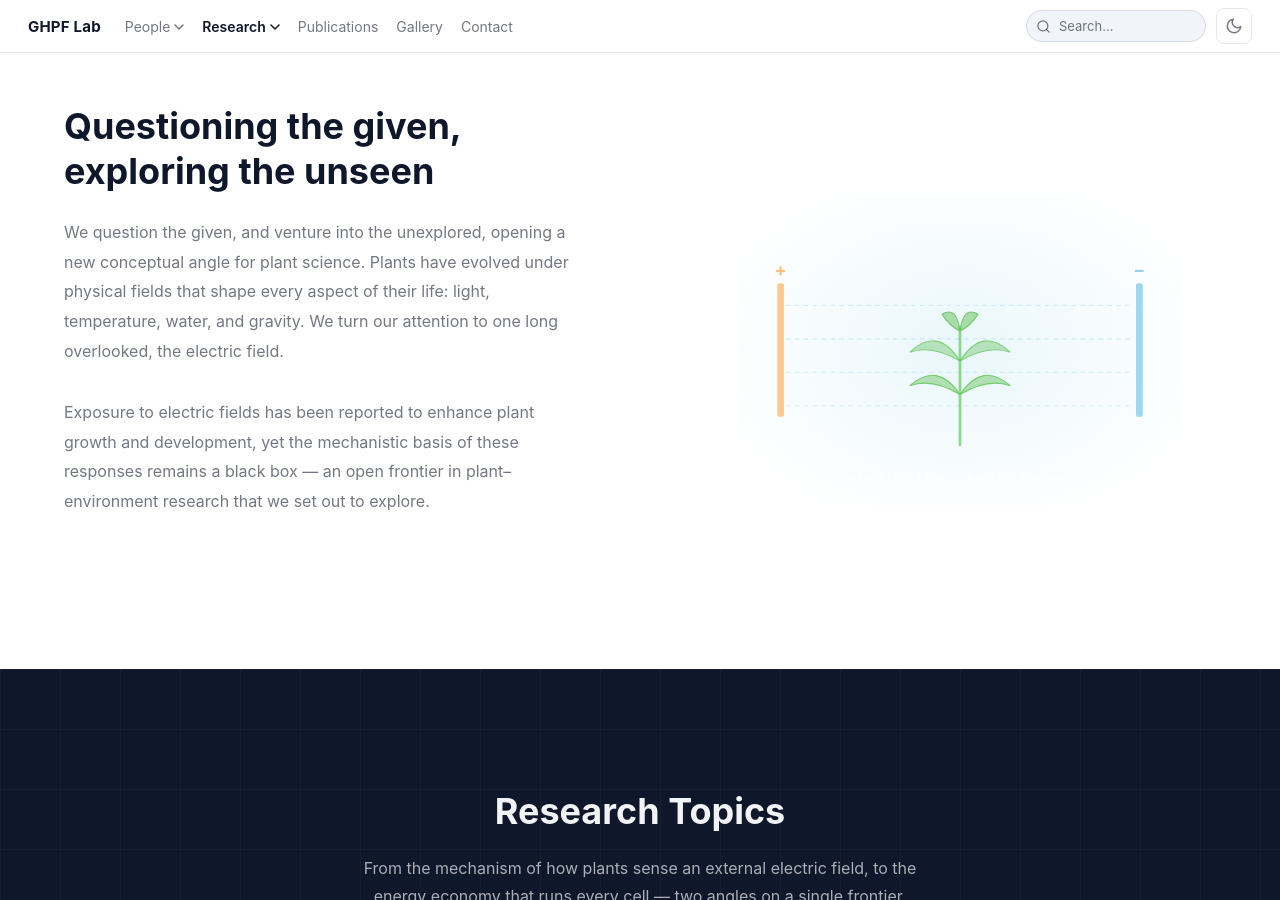
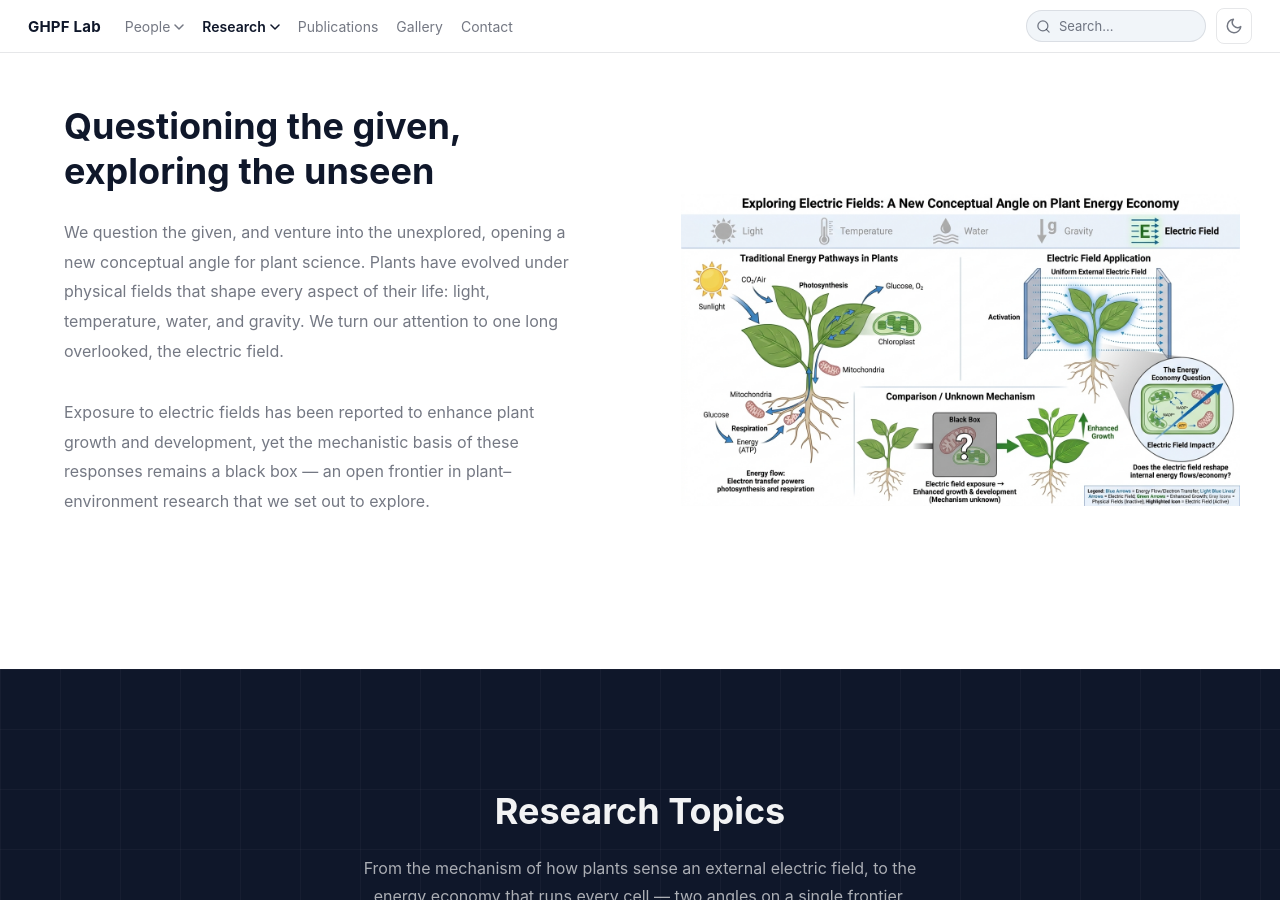
Before and after one commit to snughpf-alt/ghpf-lab-web-final-2, a Jekyll site: the page built from research/electric-fields.md, in a window 1280 px wide and 900 px high, scrolled down 575 px. Built offline with Jekyll 4.4.1, drawn with Linux system fonts in a browser that asks for light colours; some web fonts are replaced.

Commit message:
Use Electric.png as main overview image on Electric Field research page

```diff
--- a/research/electric-fields.md
+++ b/research/electric-fields.md
@@ -56,45 +56,7 @@ title: Electric Field Biology
     <p class="rd-overview-split__desc">Exposure to electric fields has been reported to enhance plant growth and development, yet the mechanistic basis of these responses remains a black box — an open frontier in plant–environment research that we set out to explore.</p>
   </div>
   <div class="rd-overview-split__visual" style="background:transparent;padding:24px">
-    <svg viewBox="0 0 400 280" fill="none" xmlns="http://www.w3.org/2000/svg" class="rd-overview-split__illustration" style="width:100%;height:100%">
-      <!-- Soft radial backdrop -->
-      <defs>
-        <radialGradient id="ef-bg" cx="50%" cy="50%" r="60%">
-          <stop offset="0%" stop-color="rgba(140,210,235,.18)"/>
-          <stop offset="100%" stop-color="rgba(140,210,235,0)"/>
-        </radialGradient>
-      </defs>
-      <rect x="0" y="0" width="400" height="280" fill="url(#ef-bg)"/>
-
-      <!-- Two electrode plates -->
-      <rect x="36" y="80" width="6" height="120" rx="2" fill="rgba(255,180,100,.7)"/>
-      <rect x="358" y="80" width="6" height="120" rx="2" fill="rgba(140,210,235,.85)"/>
-      <text x="39" y="74" text-anchor="middle" fill="rgba(255,180,100,.85)" font-size="16" font-weight="700">+</text>
-      <text x="361" y="74" text-anchor="middle" fill="rgba(140,210,235,.95)" font-size="16" font-weight="700">−</text>
-
-      <!-- Field lines between electrodes -->
-      <path d="M44 100 C 140 100, 260 100, 356 100" stroke="rgba(140,210,235,.35)" stroke-width="1" fill="none" stroke-dasharray="4 4"/>
-      <path d="M44 130 C 140 130, 260 130, 356 130" stroke="rgba(140,210,235,.4)" stroke-width="1" fill="none" stroke-dasharray="4 4"/>
-      <path d="M44 160 C 140 160, 260 160, 356 160" stroke="rgba(140,210,235,.4)" stroke-width="1" fill="none" stroke-dasharray="4 4"/>
-      <path d="M44 190 C 140 190, 260 190, 356 190" stroke="rgba(140,210,235,.35)" stroke-width="1" fill="none" stroke-dasharray="4 4"/>
-
-      <!-- Plant in the middle -->
-      <line x1="200" y1="225" x2="200" y2="120" stroke="rgba(120,210,120,.85)" stroke-width="2.5" stroke-linecap="round"/>
-      <path d="M200,180 Q175,165 155,172 Q180,150 200,180Z" fill="rgba(100,190,90,.45)" stroke="rgba(100,200,90,.85)" stroke-width="1"/>
-      <path d="M200,180 Q225,165 245,172 Q220,150 200,180Z" fill="rgba(100,190,90,.45)" stroke="rgba(100,200,90,.85)" stroke-width="1"/>
-      <path d="M200,150 Q175,135 155,142 Q180,118 200,150Z" fill="rgba(100,190,90,.4)" stroke="rgba(100,200,90,.75)" stroke-width="1"/>
-      <path d="M200,150 Q225,135 245,142 Q220,118 200,150Z" fill="rgba(100,190,90,.4)" stroke="rgba(100,200,90,.75)" stroke-width="1"/>
-      <path d="M200,123 Q190,118 184,108 Q197,100 200,123 Q203,100 216,108 Q210,118 200,123Z" fill="rgba(100,190,90,.5)" stroke="rgba(100,200,90,.85)" stroke-width="1"/>
-
-      <!-- Animated electron flowing through the field -->
-      <circle r="3.5" fill="rgba(180,230,255,.95)" opacity="0">
-        <animateMotion dur="4.5s" repeatCount="indefinite" path="M44,130 C 140,130, 260,130, 356,130"/>
-        <animate attributeName="opacity" begin="0s" to="1" dur="0.01s" fill="freeze"/>
-      </circle>
-
-      <!-- Energy label -->
-      <text x="200" y="258" text-anchor="middle" fill="rgba(255,255,255,.55)" font-size="11" font-family="monospace" font-weight="600">electron flow · energy economy</text>
-    </svg>
+    <img src="{{ '/assets/img/research/Electric.png' | relative_url }}" alt="Exploring electric fields as a new conceptual angle on plant energy economy — traditional photosynthesis and respiration pathways, uniform electric field application, and the unknown growth mechanism" class="rd-overview-split__illustration" style="border-radius:12px;max-width:100%;max-height:none">
   </div>
 </section>
 
```
Also changed, not shown: assets/img/research/Electric.png (added).
